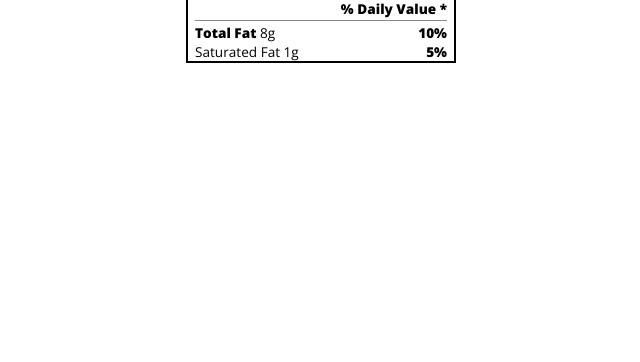
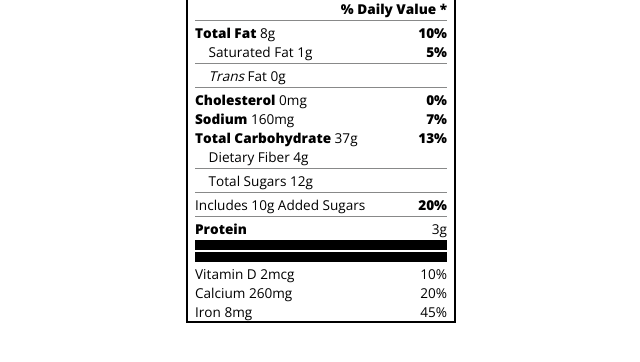
Before and after one commit to ruth-chirwa/CSS-typography, a plain HTML site: page index.html in a window 1280 px wide. Shown: the part 182-544 px from the top of the page, without its empty margins (319-959 px from the left). Drawn offline with nearby package versions, Linux system fonts and the light colour scheme.

Commit message:
changes to  html file

```diff
--- a/index.html
+++ b/index.html
@@ -25,11 +25,28 @@
           </div>
           <div class="divider medium"></div>
           <div class="daily-value small-text">
-            <p class="bold right">% Daily Value *</p>
+            <p class="bold right no-divider">% Daily Value *</p>
             <div class="divider"></div>
             <p><span><span class="bold">Total Fat</span> 8g </span><span class="bold">10%</span></p>
-            <p>Saturated Fat 1g <span class="bold">5%</span></p>
-            <p class="indent"></p>
+            <p class="indent no-divider">Saturated Fat 1g <span class="bold">5%</span></p>
+            <div class="divider"></div>
+      <p class="indent no-divider"><span><i>Trans</i> Fat 0g</span></p>
+      <div class="divider"></div>
+      <p><span><span class="bold">Cholesterol</span> 0mg</span> <span class="bold">0%</span></p>
+      <p><span><span class="bold">Sodium</span> 160mg</span> <span class="bold">7%</span></p>
+      <p><span><span class="bold">Total Carbohydrate</span> 37g</span> <span class="bold">13%</span></p>
+      <p class="indent no-divider">Dietary Fiber 4g</p>
+      <div class="divider"></div>
+      <p class="indent no-divider">Total Sugars 12g</p>
+      <div class="divider double-indent"></div>
+      <p class="double-indent no-divider">Includes 10g Added Sugars <span class="bold">20%</span></p>
+      <div class="divider"></div>
+      <p class="no-divider"><span class="bold">Protein</span> 3g</p>
+      <div class="large divider"></div>
+      <div class="divider large"></div>
+      <p>Vitamin D 2mcg <span>10%</span></p>
+      <p>Calcium 260mg  <span>20%</span></p>
+      <p>Iron 8mg  <span>45%</span></p>
           </div>
     </div>
 
```
